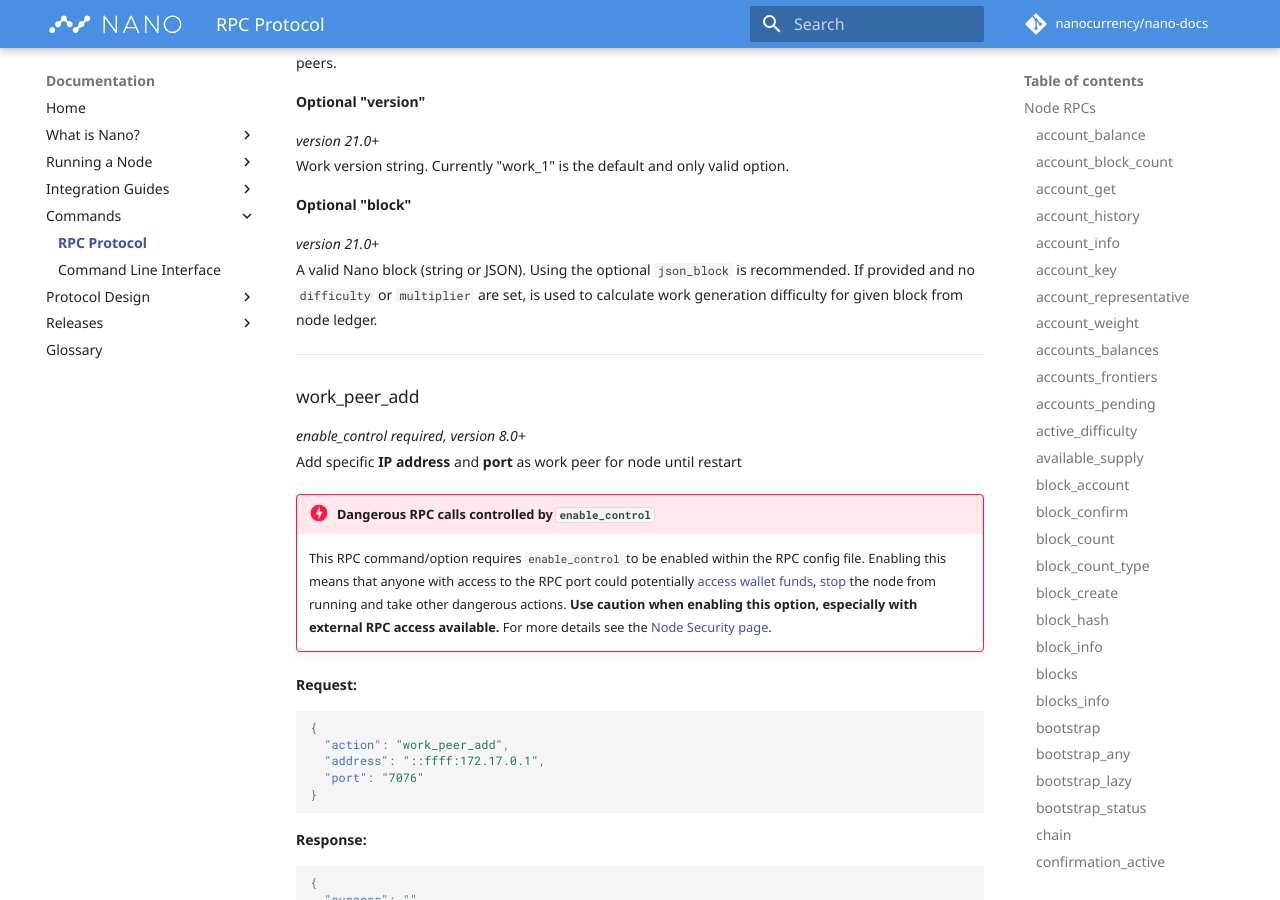
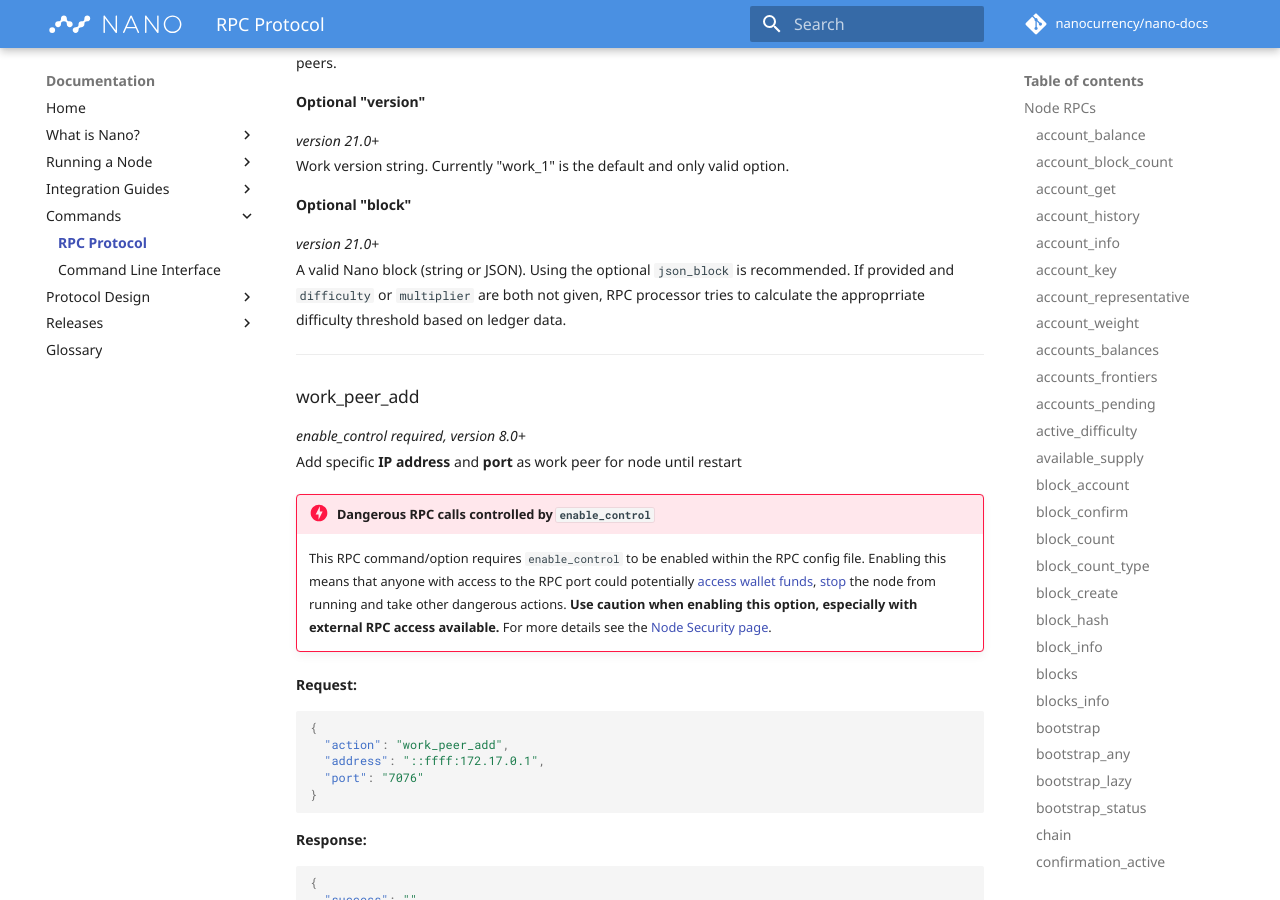
Before and after one commit to nanocurrency/nano-docs, an MkDocs documentation site: the page built from docs/commands/rpc-protocol.md, in a window 1280 px wide and 900 px high, scrolled down 60960 px. Built offline with MkDocs 1.6.1 and Material for MkDocs 9.7.7, drawn with Linux system fonts in a browser that asks for light colours; comment, search, counter and statistics services are not loaded.

Commit message:
Commit guilhermelawless proposal
Co-authored-by: Guilherme Lawless <guilherme@nano.org>

```diff
--- a/docs/commands/rpc-protocol.md
+++ b/docs/commands/rpc-protocol.md
@@ -2793,7 +2793,7 @@
 **Optional "block"**
 
 _version 21.0+_
-A valid Nano block (string or JSON). Using the optional `json_block` is recommended. If provided and no `difficulty` or `multiplier` are set, is used to calculate work generation difficulty for given block from node ledger.
+A valid Nano block (string or JSON). Using the optional `json_block` is recommended. If provided and `difficulty` or `multiplier` are both not given, RPC processor tries to calculate the approprriate difficulty threshold based on ledger data.
 
 ---
 
```
